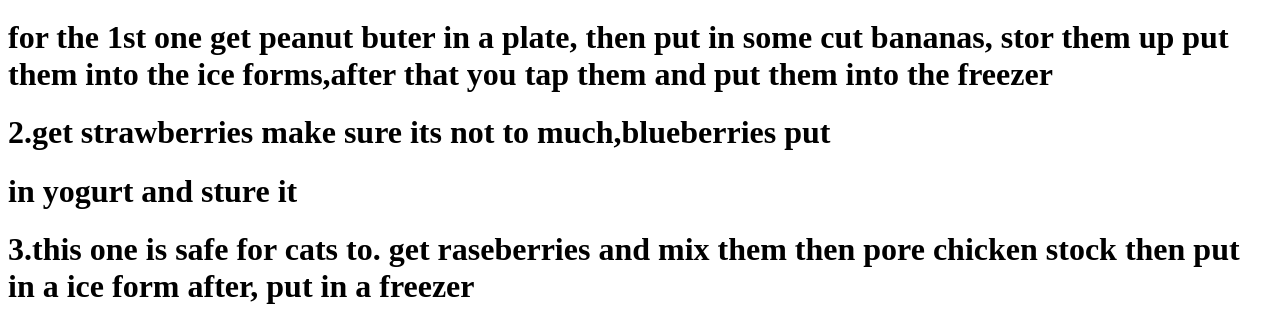
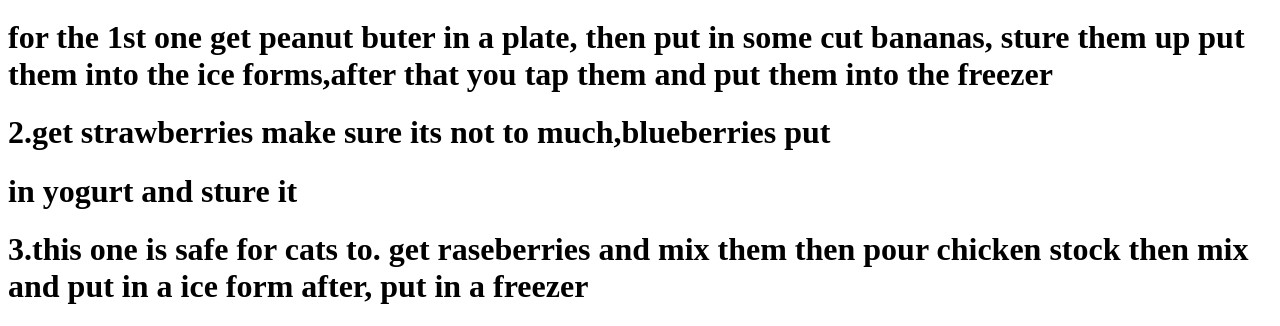
Before and after one commit to sergsalo/anna-2, a plain HTML site: page src/index.html in a window 1280 px wide. Shown: the part 618-944 px from the top of the page. Drawn offline with Linux system fonts and the light colour scheme.

Commit message:
added text

```diff
--- a/src/index.html
+++ b/src/index.html
@@ -8,12 +8,12 @@
 <h1>2.straberry,blueberrys,yogurt</h1>
 <h1>3.chicken stock & raseberrys</h1>
 <h1>for the 1st one get peanut buter in a plate, then put in some cut bananas,
-   stor them up  put them into the ice forms,after that you tap them and put them into the freezer </h1>
+   sture them up  put them into the ice forms,after that you tap them and put them into the freezer </h1>
    <h1>2.get strawberries make sure its not to much,blueberries put </h1>
   <h1>in yogurt and sture it
 </h1>
 
  <h1> 3.this one is safe for cats to.
-    get raseberries and mix them then pore chicken stock then put in a ice form after, put in a freezer </h1>
+    get raseberries and mix them then pour chicken stock then mix and put in a ice form after, put in a freezer </h1>
 </body>
 </html>
```
